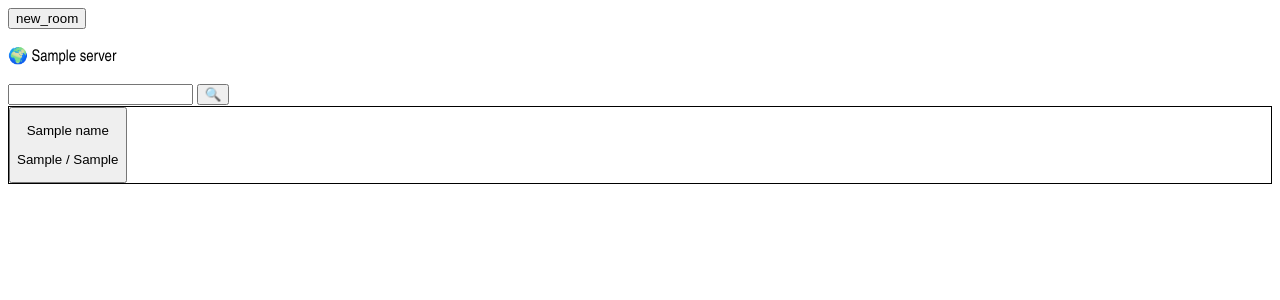
After one commit to c-obol/ant_war, a Flask app: template server/templates/main.html in a window 1280 px wide. The commit adds this page. Shown: the top 300 px of the page. Run offline with Flask 2, Linux system fonts and the light colour scheme; the template is opened without the code that fills it: most values are stand-ins (such as "Sample title", 1, 10 or a date in 2020).

Commit message:
20211017a

```diff
--- a/client/template/style/main.css
+++ b/client/template/style/main.css
@@ -1,4 +1,3 @@
-
 html, body {
-    overflow: hidden;
-  }
+  overflow: hidden;
+}
--- a/server/app.py
+++ b/server/app.py
@@ -1,7 +1,9 @@
-from flask import Flask
+from flask import Flask, render_template
 from flask_socketio import SocketIO, send
 import json, os
-from room_class import room
+from room import *
+
+# ================================================================ #
 
 app = Flask(__name__)
 socketio = SocketIO(app, cors_allowed_origins = "*")
@@ -13,15 +15,29 @@ setting = dict()
 with open(setting_path, 'r') as f:
     setting = json.load(f)
 
+server_name = setting["server_name"]
 max_room = setting["max_room"]
 host_address = setting["host_address"]
 port = setting["port"]
 
-online_player = []
+# ================================================================ #
 
-@socketio.on('message')
-def request(message):
+@app.route('/')
+def main():
+    return render_template("./main.html",
+        server = {"name" : server_name},
+        room = {"list" : room_list, "name" : room_list.keys()}
+    )
+
+# ================================================================ #
+
+@app.route('/admin', methods = ['GET', 'POST'])
+def admin():
     pass
 
+# ================================================================ #
+
 if __name__ == '__main__':
-    socketio.run(app, port = port)
+    socketio.run(app, host = host_address, port = port, debug = True)
+
+# ================================================================ #
--- /dev/null
+++ b/server/room.py
@@ -0,0 +1,14 @@
+class room():
+    def __init__(self, min_player, max_player, password):
+        self.min_player = min_player
+        self.max_player = max_player
+        self.player_cnt = 0
+        self.player_list = []
+
+        self.password = password
+        self.lock = len(password) != 0
+
+    def new_player():
+        pass
+
+room_list = {"room1" : room(5, 20, "12-309"), "room2" : room(3, 15, "")}
--- a/server/setting.json
+++ b/server/setting.json
@@ -1,6 +1,8 @@
 {
+    "server_name" : "localhost",
+
     "max_room" : 5,
-    "host_address" : "127.0.0.1",
+    "host_address" : "0.0.0.0",
     "port" : "7700",
 
     "admin_id" : [
--- /dev/null
+++ b/server/templates/main.html
@@ -0,0 +1,46 @@
+<!doctype html>
+<FONT face="Arial Narrow">
+<html>
+    <head>
+        <title>antwar - {{server.name}}</title>
+        <script src = "https://code.jquery.com/jquery-1.12.4.min.js"></script>
+
+        <script lang = "javascript">
+            function enter_room(name) {
+                var room_password = "";
+            }
+        </script>
+
+        <style>
+            div#room_list{
+                border: 1px solid black;
+            }
+            div#room_detail{
+                border: 1px solid black;
+            }
+        </style>
+    </head>
+    <body>
+        <div id = "top">
+            <button id = "new_room" onclick = "">new_room</button>
+            <p id = "server_name">🌍 {{server.name}}</p>
+            <input type = "text" id = "search"></input>
+            <button id = "search_confirm" onclick = "">🔍</button>
+        </div>
+        <div id = "room_list">
+            {% for name in room.name %}
+                <button id = "{{name}}" onclick = "enter_room('{{name}}')">
+
+                    <p id = "r_name">{{name}}</p>
+                    <p id = r_player>{{room.list[name].player_cnt}} / {{room.list[name].max_player}}</p>
+
+                    {% if room.list[name].lock %}
+                        <p id = "lock_icon">🔒</p>
+                    {% endif %}
+
+                </button>
+            {% endfor %}
+        </div>
+    </body>
+</html>
+</FONT>
```
Also changed, not shown: client/template/main.html (+6 -1 lines), client/template/script/main.js (+27 -12 lines), server/room_class.py (deleted, +0 -11 lines).
